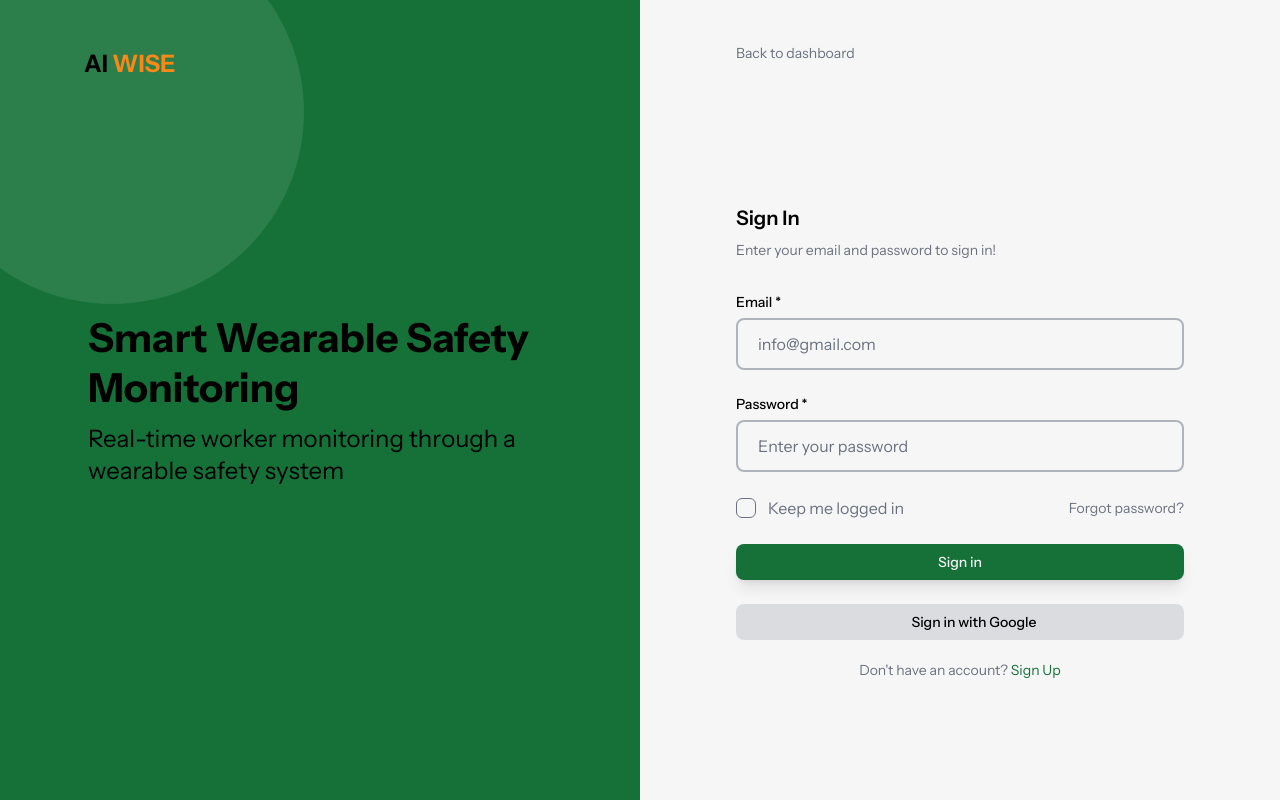
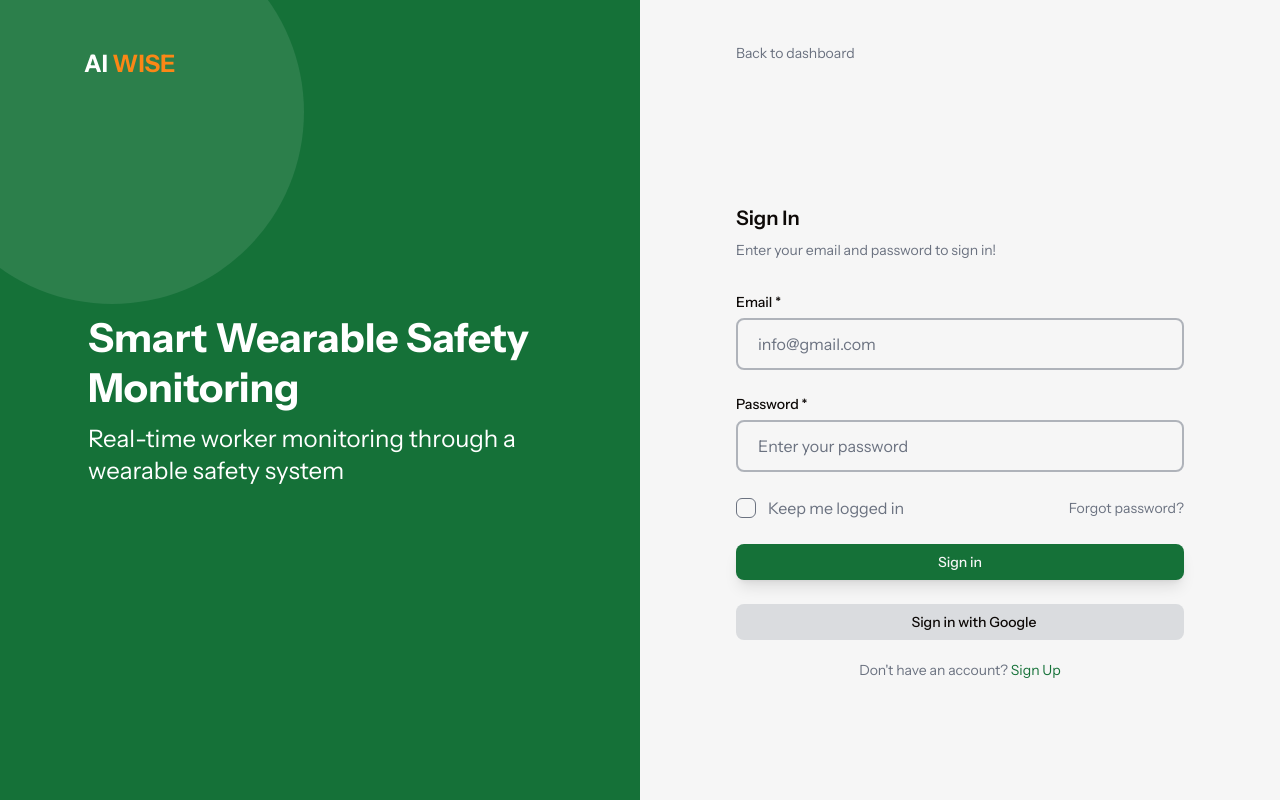
Before and after one commit to NurhalizaSulthan/ai-wise-frontend-backend, a Next.js app in the folder frontend/: page /signin in a window 1280 px wide. Built offline with nearby package versions, Linux system fonts and the light colour scheme; some icons are missing.

Commit message:
feat: add color brand

```diff
--- a/frontend/app/globals.css
+++ b/frontend/app/globals.css
@@ -44,6 +44,7 @@
 	--shadow-card: 0 8px 24px rgba(0, 0, 0, 0.08);
 
 	/* Theme */
+	--color-brand: var(--brand);
 	--color-primary: var(--primary);
 	--color-secondary: var(--secondary);
 	--color-tertiary: var(--tertiary);
@@ -64,7 +65,7 @@
 	--secondary: #1c7e41;
 	--tertiary: #fb8716;
 	--background: #f6f6f6;
-	--foreground: #000000;
+	--foreground: #0d0907;
 
 	--surface: #ffffff;
 	--muted: #6b7280;
@@ -76,10 +77,11 @@
 
 /* DARK */
 .dark {
+	--brand: #ffffff;
 	--primary: #157138;
 	--secondary: #1c7e41;
 	--tertiary: #fb8716;
-	--background: #070A08;
+	--background: #0d0907;
 	--foreground: #f9fafb;
 	--surface: 	#0e1111;
 	--muted: #94a3b8;
```
